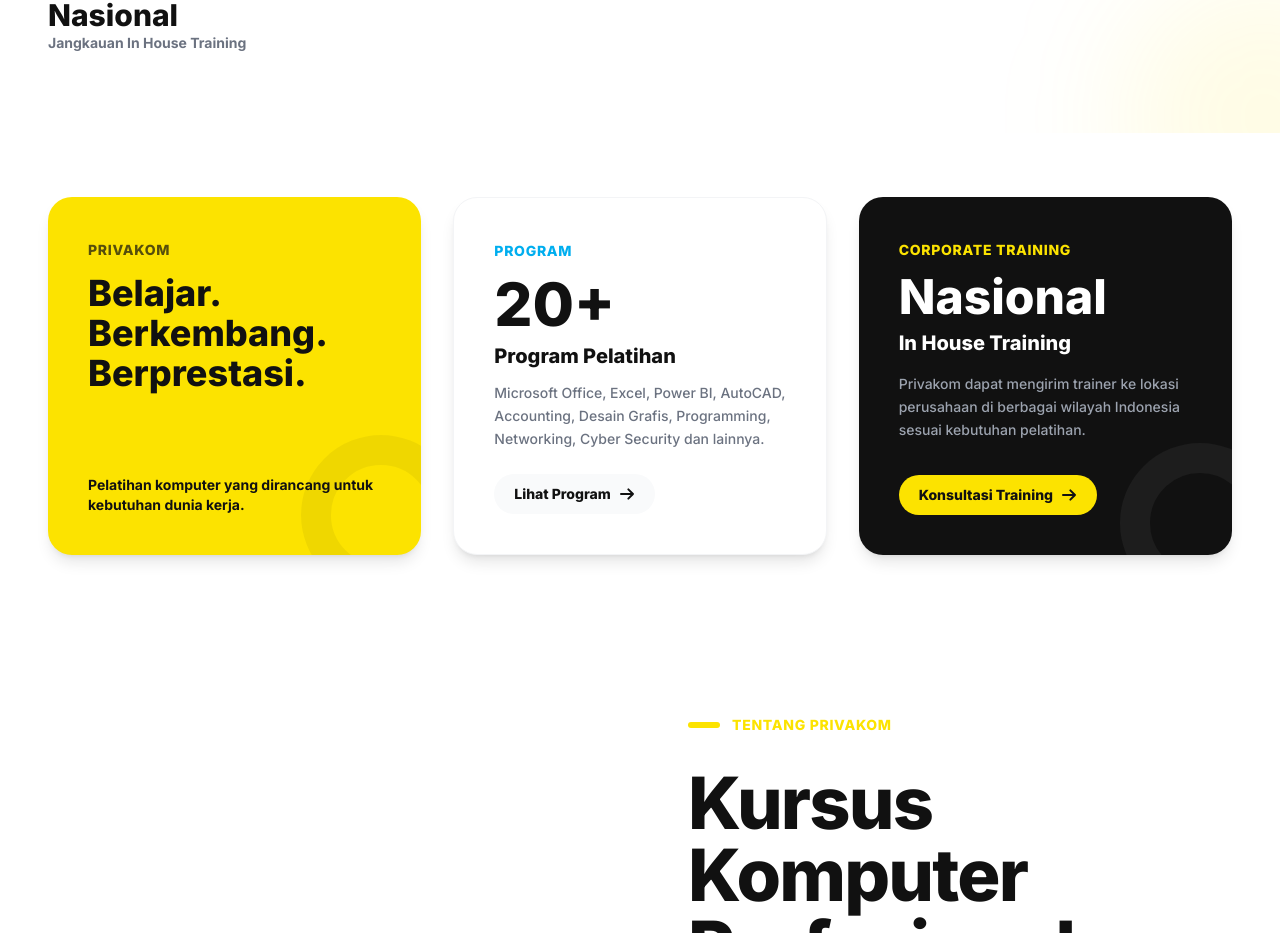
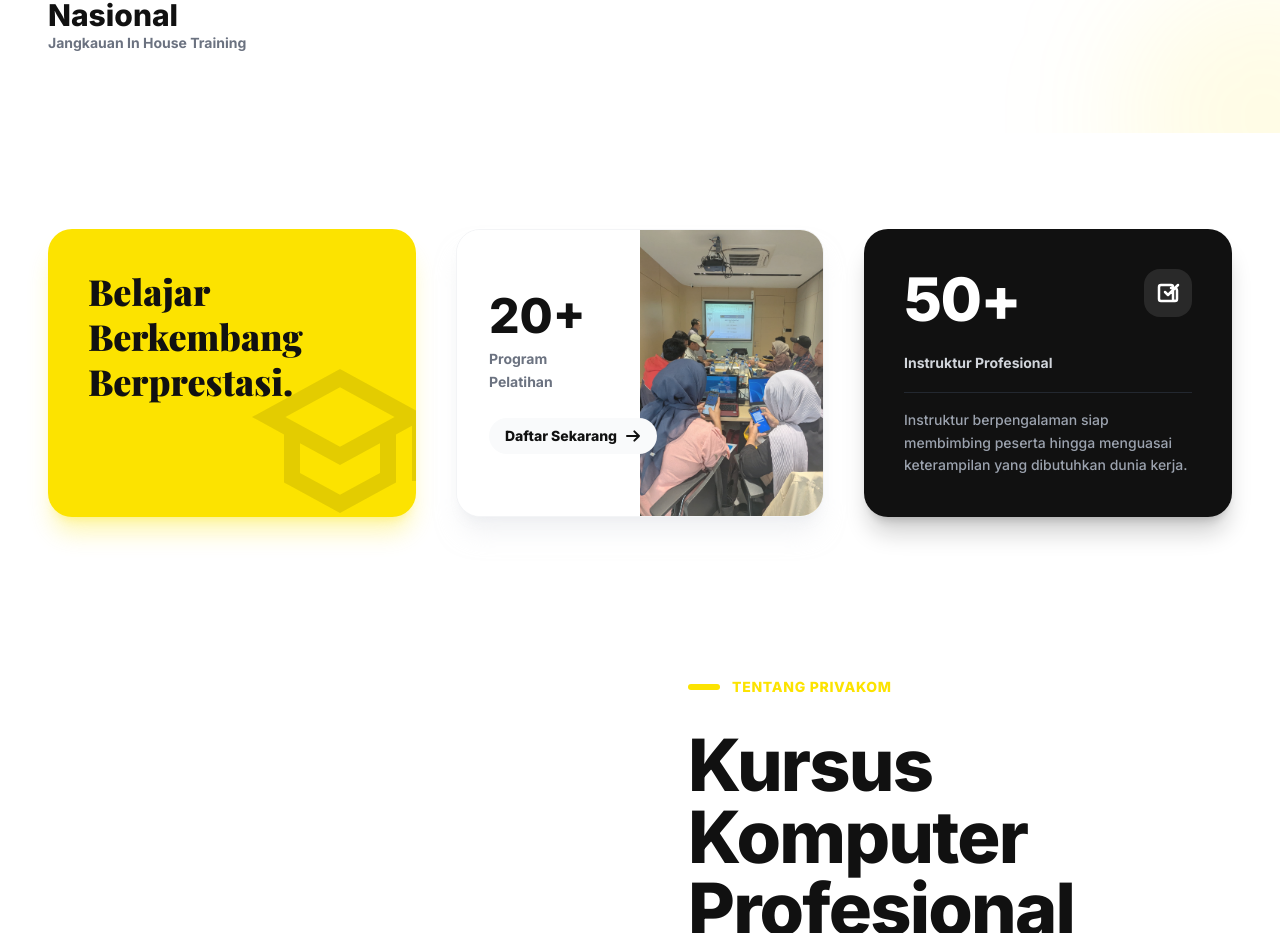
Before and after one commit to nusanode/privakom-jakarta, a React (Vite) app: page / in a window 1280 px wide. Shown: the part 1040-1973 px from the top of the page. Built offline with nearby package versions, Linux system fonts and the light colour scheme.

Commit message:
Refactor Features component layout and styles
Refactor Features component for improved accessibility and design consistency. Updated card layouts, added hover effects, and enhanced semantic structure.

```diff
--- a/src/components/Features.jsx
+++ b/src/components/Features.jsx
@@ -1,140 +1,231 @@
 const Features = () => {
+
   return (
-    <section
-      className="px-6 lg:px-12 max-w-8xl mx-auto relative z-20 pt-10 lg:pt-16 w-full"
-      aria-label="Keunggulan Privakom"
+
+
+
+    <section className="px-6 lg:px-12 max-w-8xl mx-auto relative z-20 pt-16 lg:pt-24  w-full">
+
+      <div className="grid grid-cols-1 md:grid-cols-3 gap-8 lg:gap-10">
+
+
+
+        <div
+
+          tabIndex="0"
+
+          className="bg-primary text-dark p-8 lg:p-10 rounded-3xl shadow-xl shadow-primary/30 hover:shadow-2xl hover:shadow-primary/40 hover:-translate-y-2 transition-all duration-300 relative overflow-hidden flex flex-col justify-between h-64 lg:h-72 focus:outline-none group cursor-default"
+
         >
-      <div className="grid grid-cols-1 md:grid-cols-3 gap-6 lg:gap-8">
 
-        {/* CARD 1 */}
-        <div className="bg-primary text-dark p-8 lg:p-10 rounded-3xl shadow-lg hover:shadow-xl hover:-translate-y-1 transition-all duration-300 relative overflow-hidden min-h-[240px] flex flex-col justify-between">
+          <h3 className="text-4xl font-black font-serif text-dark z-10 leading-tight">
 
-          <div className="relative z-10">
-            <span className="text-sm font-black uppercase tracking-wider opacity-70">
-              Privakom
-            </span>
+            Belajar
 
-            <h2 className="text-3xl lg:text-4xl font-black mt-3 leading-tight">
-              Belajar.
             <br />
-              Berkembang.
+
+            Berkembang
+
             <br />
+
             Berprestasi.
-            </h2>
-          </div>
 
-          <p className="relative z-10 text-sm font-bold mt-6 max-w-xs">
-            Pelatihan komputer yang dirancang untuk kebutuhan dunia kerja.
-          </p>
+          </h3>
 
-          {/* Dekorasi CSS ringan */}
-          <div className="absolute -right-10 -bottom-10 w-40 h-40 rounded-full border-[30px] border-dark/5"></div>
+
+
+          <svg
+
+            className="absolute bottom-[-20px] right-[-20px] w-48 h-48 text-dark opacity-10 group-hover:scale-110 group-hover:-rotate-6 transition-transform duration-500"
+
+            fill="currentColor"
+
+            viewBox="0 0 24 24"
+
+          >
+
+            <path d="M12 3L1 9L5 11.18V17.18L12 21L19 17.18V11.18L21 10.09V17H23V9L12 3ZM18.82 9L12 12.72L5.18 9L12 5.28L18.82 9ZM17 15.99L12 18.72L7 15.99V12.27L12 15L17 12.27V15.99Z" />
+
+          </svg>
+
         </div>
 
 
-        {/* CARD 2 */}
-        <div className="bg-white rounded-3xl border border-gray-100 shadow-lg hover:shadow-xl hover:-translate-y-1 transition-all duration-300 min-h-[240px] overflow-hidden">
 
-          <div className="p-8 lg:p-10 h-full flex flex-col justify-between">
 
-            <div>
-              <span className="text-[#00AEEF] text-sm font-black uppercase tracking-wider">
+
+        <div
+
+          tabIndex="0"
+
+          className="bg-white flex flex-row rounded-3xl border border-gray-100 shadow-xl shadow-gray-200/50 hover:shadow-2xl hover:-translate-y-2 transition-all duration-300 h-64 lg:h-72 items-center group focus:outline-none cursor-default overflow-hidden"
+
+        >
+
+
+
+          <div className="w-1/2 p-6 lg:p-8 flex flex-col justify-center h-full z-10 bg-white">
+
+            <h3 className="text-5xl font-black text-dark mb-2">20+</h3>
+
+
+
+            <p className="text-gray-500 font-bold text-sm mb-6 leading-relaxed">
+
               Program
-              </span>
 
-              <div className="text-5xl lg:text-6xl font-black text-dark mt-3">
-                20+
-              </div>
+              <br />
 
-              <h2 className="text-xl font-black text-dark mt-2">
-                Program Pelatihan
-              </h2>
+              Pelatihan
 
-              <p className="text-gray-500 font-medium text-sm mt-3 leading-relaxed">
-                Microsoft Office, Excel, Power BI, AutoCAD,
-                Accounting, Desain Grafis, Programming,
-                Networking, Cyber Security dan lainnya.
             </p>
-            </div>
+
+
 
             <a
+
               href="#courses"
-              className="inline-flex items-center gap-2 text-dark font-extrabold text-sm mt-6 w-max bg-gray-50 hover:bg-primary px-5 py-2.5 rounded-full transition-all"
+
+              className="text-dark font-extrabold text-sm bg-gray-50 hover:bg-primary rounded-full inline-flex items-center gap-2 w-max px-4 py-2 transition-all outline-none active:scale-95"
+
             >
-              Lihat Program
+
+              Daftar Sekarang
 
               <svg
-                className="w-4 h-4"
+
+                className="w-4 h-4 group-hover:translate-x-1 transition-transform"
+
                 fill="none"
+
                 stroke="currentColor"
+
                 viewBox="0 0 24 24"
+
+                strokeWidth="3"
+
               >
+
                 <path
+
                   strokeLinecap="round"
+
                   strokeLinejoin="round"
-                  strokeWidth="3"
+
                   d="M14 5l7 7m0 0l-7 7m7-7H3"
-                />
+
+                ></path>
+
               </svg>
+
             </a>
 
           </div>
+
+          <div className="w-1/2 h-full relative overflow-hidden bg-primary/10">
+
+
+
+            <img
+
+              loading="lazy"
+
+              src="foto-1.jpeg"
+
+              alt="Peserta Pelatihan"
+
+              className="absolute inset-0 w-full h-full object-cover opacity-90 group-hover:opacity-100 group-hover:scale-110 transition-all duration-500"
+
+            />
+
+          </div>
+
         </div>
 
 
-        {/* CARD 3 */}
-        <div className="bg-dark text-white p-8 lg:p-10 rounded-3xl shadow-lg hover:shadow-xl hover:-translate-y-1 transition-all duration-300 min-h-[240px] flex flex-col justify-between relative overflow-hidden">
 
-          <div className="relative z-10">
 
-            <span className="text-primary text-sm font-black uppercase tracking-wider">
-              Corporate Training
-            </span>
 
-            <div className="text-4xl lg:text-5xl font-black mt-3">
-              Nasional
+        <div
+
+          tabIndex="0"
+
+          className="bg-dark text-white p-8 lg:p-10 rounded-3xl shadow-xl shadow-dark/20 hover:shadow-2xl hover:shadow-primary/30 hover:-translate-y-2 transition-all duration-300 flex flex-col justify-between h-64 lg:h-72 focus:outline-none group cursor-default relative overflow-hidden"
+
+        >
+
+          <div>
+
+            <div className="flex justify-between items-start mb-4">
+
+              <h3 className="text-6xl font-black tracking-tight text-white">
+
+                50+
+
+              </h3>
+
+
+
+              <div className="p-3 rounded-2xl bg-white/10 group-hover:bg-primary group-hover:text-dark text-white transition-all duration-300 transform group-hover:scale-110 group-hover:rotate-6">
+
+                <svg
+
+                  className="w-6 h-6 transition-transform duration-300"
+
+                  fill="none"
+
+                  stroke="currentColor"
+
+                  viewBox="0 0 24 24"
+
+                >
+
+                  <path
+
+                    strokeLinecap="round"
+
+                    strokeLinejoin="round"
+
+                    strokeWidth="2.5"
+
+                    d="M19 20H5a2 2 0 01-2-2V6a2 2 0 012-2h10a2 2 0 012 2v1m2 13a2 2 0 01-2-2V7m2 13a2 2 0 002-2V9.5a2.5 2.5 0 00-2.5-2.5H15M9 11l3 3L22 4"
+
+                  />
+
+                </svg>
+
               </div>
 
-            <h2 className="text-xl font-black mt-2">
-              In House Training
-            </h2>
+            </div>
 
-            <p className="text-gray-400 font-medium text-sm mt-4 leading-relaxed">
-              Privakom dapat mengirim trainer ke lokasi perusahaan
-              di berbagai wilayah Indonesia sesuai kebutuhan pelatihan.
+
+
+            <p className="text-sm font-bold text-gray-300 mt-6">
+
+              Instruktur Profesional
+
             </p>
 
           </div>
 
-          <a
-            href="#contact"
-            className="relative z-10 inline-flex items-center gap-2 text-dark bg-primary hover:bg-yellow-300 font-extrabold text-sm mt-6 w-max px-5 py-2.5 rounded-full transition-all"
-          >
-            Konsultasi Training
 
-            <svg
-              className="w-4 h-4"
-              fill="none"
-              stroke="currentColor"
-              viewBox="0 0 24 24"
-            >
-              <path
-                strokeLinecap="round"
-                strokeLinejoin="round"
-                strokeWidth="3"
-                d="M14 5l7 7m0 0l-7 7m7-7H3"
-              />
-            </svg>
-          </a>
 
-          {/* Dekorasi ringan */}
-          <div className="absolute -right-12 -bottom-12 w-40 h-40 rounded-full border-[30px] border-white/5"></div>
+          <p className="text-sm text-gray-400 font-medium mt-2 leading-relaxed border-t border-gray-700/50 pt-4">
+
+         Instruktur berpengalaman siap membimbing peserta hingga menguasai keterampilan yang dibutuhkan dunia kerja.
+
+          </p>
 
         </div>
 
       </div>
+
     </section>
+
   );
+
 };
 
+
+
 export default Features;
```
Lines whose indentation alone changed are shown as unchanged.
